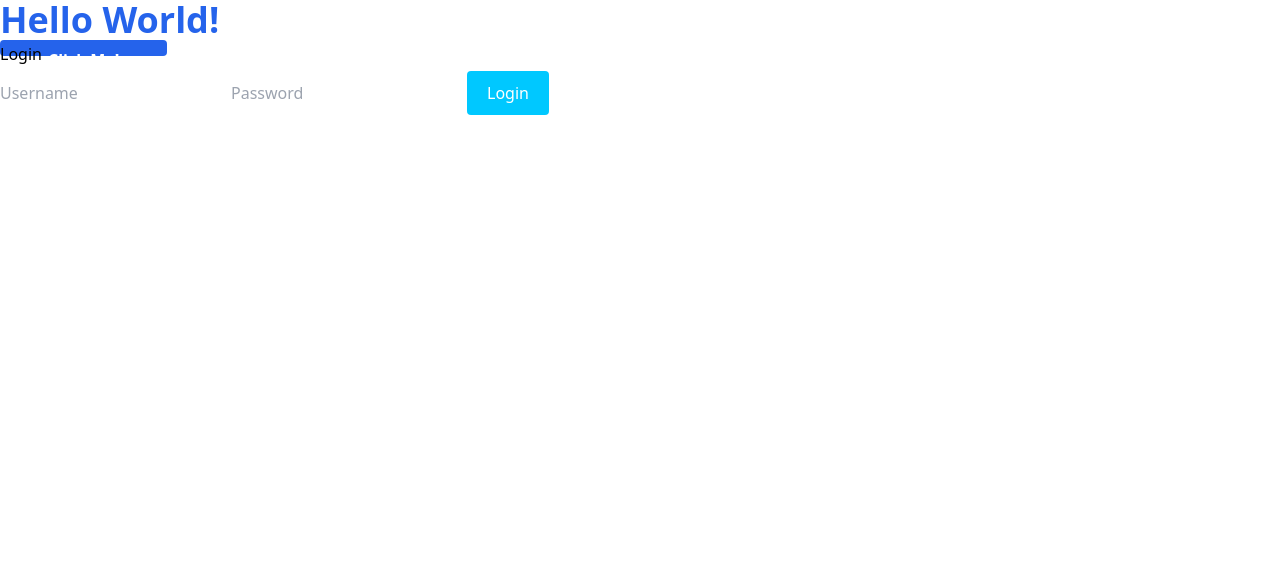
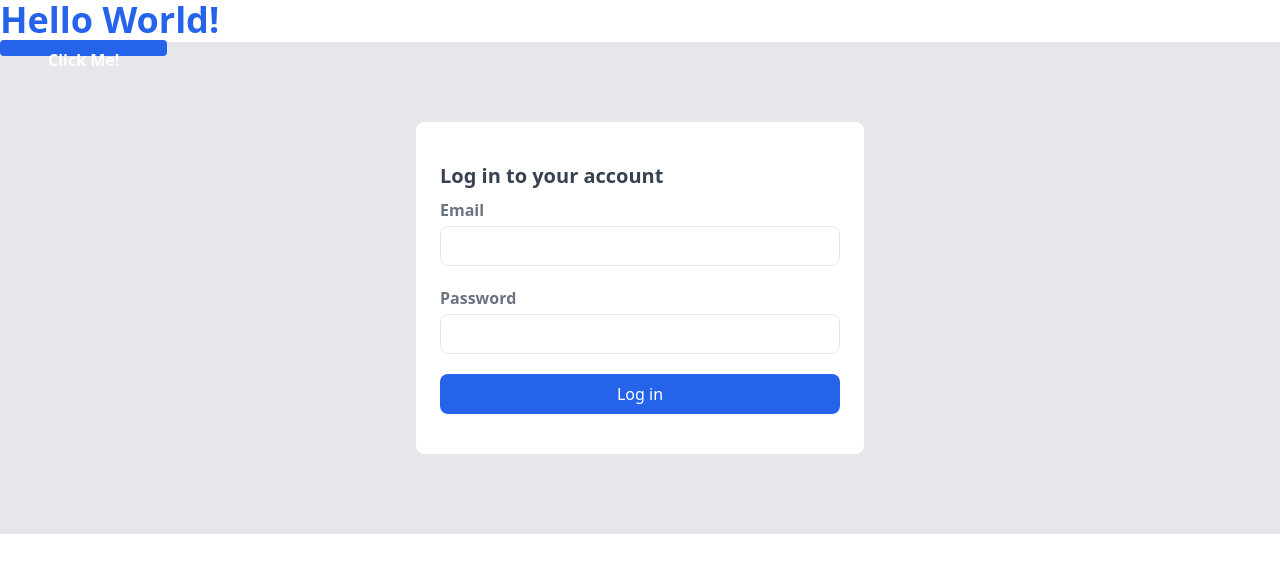
Before and after one commit to bounswe/bounswe2023group6, a React (Create React App) app in the folder app/frontend/: page /login in a window 1280 px wide. Shown: the top 572 px of the page. Built offline with nearby package versions, Linux system fonts and the light colour scheme.

Commit message:
Add login logic template

```diff
--- a/app/frontend/src/pages/Auth/ForgotPassword.js
+++ b/app/frontend/src/pages/Auth/ForgotPassword.js
@@ -1,11 +1,71 @@
-import React from 'react'
+import React, { useState } from 'react'
+import 'tailwindcss/tailwind.css'
 
-const ForgotPassword = () => (
-	<form>
-		<h1>Forgot Password</h1>
-		<input type='email' placeholder='Enter your email' />
-		<button type='submit'>Reset Password</button>
-	</form>
-)
+const ForgotPassword = () => {
+	const [isSubmitted, setIsSubmitted] = useState(false)
+	const [email, setEmail] = useState('')
+	const [isLoading, setIsLoading] = useState(false)
+	const [error, setError] = useState(null)
+
+	const handleSubmit = async (event) => {
+		event.preventDefault()
+		if (!email) {
+			setError('Email is required')
+			return
+		}
+
+		setIsLoading(true)
+		setError(null)
+
+		try {
+			// Simulate API call
+			await new Promise((resolve) => setTimeout(resolve, 2000))
+			setIsSubmitted(true)
+		} catch (e) {
+			setError('An error occurred. Please try again.')
+		} finally {
+			setIsLoading(false)
+		}
+	}
+
+	return (
+		<div className='bg-gray-200 py-20'>
+			<div className='max-w-md mx-auto bg-white rounded-lg overflow-hidden md:max-w-md'>
+				<div className='md:flex'>
+					<div className='w-full p-3 px-6 py-10'>
+						<div className='w-full'>
+							{isSubmitted ? (
+								<div>
+									<h1 className='text-xl text-gray-700 font-semibold mb-2'>Reset link sent!</h1>
+									<p className='text-gray-500'>Please check your email for a link to reset your password.</p>
+								</div>
+							) : (
+								<form onSubmit={handleSubmit} className='space-y-5'>
+									<div>
+										<label htmlFor='email' className='block text-sm font-medium text-gray-600'>
+											Email
+										</label>
+										<input
+											type='email'
+											id='email'
+											name='email'
+											value={email}
+											onChange={(e) => setEmail(e.target.value)}
+											className='mt-1 p-2 w-full border rounded-md'
+										/>
+									</div>
+									{error && <p className='text-red-500'>{error}</p>}
+									<button type='submit' className='w-full bg-blue-500 text-white p-2 rounded-md' disabled={isLoading}>
+										{isLoading ? 'Loading...' : 'Send Reset Link'}
+									</button>
+								</form>
+							)}
+						</div>
+					</div>
+				</div>
+			</div>
+		</div>
+	)
+}
 
 export default ForgotPassword
--- a/app/frontend/src/pages/Auth/Login.js
+++ b/app/frontend/src/pages/Auth/Login.js
@@ -1,15 +1,80 @@
-import React from 'react'
-import '../../index.css'
+import React, { useState } from 'react'
+import { useNavigate } from 'react-router-dom'
+import 'tailwindcss/tailwind.css'
 
-const Login = () => (
-	<form>
-		<h1>Login</h1>
-		<input type='text' placeholder='Username' />
-		<input type='password' placeholder='Password' />
-		<button className='btn' type='submit'>
-			Login
-		</button>
-	</form>
-)
+const Login = () => {
+	const [email, setEmail] = useState('')
+	const [password, setPassword] = useState('')
+	const [isLoading, setIsLoading] = useState(false)
+	const [error, setError] = useState(null)
+	const navigate = useNavigate()
+
+	const handleLogin = async (e) => {
+		e.preventDefault()
+		setIsLoading(true)
+		setError(null)
+
+		try {
+			// Simulate API call for login
+			await new Promise((resolve, reject) => {
+				setTimeout(() => {
+					if (email === 'user@example.com' && password === 'password') {
+						resolve()
+					} else {
+						reject(new Error('Invalid credentials'))
+					}
+				}, 2000)
+			})
+
+			navigate('/') // Redirect to homepage
+		} catch (err) {
+			setError('Invalid credentials. Please try again.')
+		} finally {
+			setIsLoading(false)
+		}
+	}
+
+	return (
+		<div className='bg-gray-200 py-20'>
+			<div className='max-w-md mx-auto bg-white rounded-lg overflow-hidden md:max-w-md'>
+				<div className='md:flex'>
+					<div className='w-full p-3 px-6 py-10'>
+						<div className='w-full'>
+							<h1 className='text-xl text-gray-700 font-semibold mb-2'>Log in to your account</h1>
+							<form onSubmit={handleLogin} className='space-y-5'>
+								<div>
+									<label className='block mb-1 font-semibold text-gray-500'>Email</label>
+									<input
+										className='w-full h-10 px-3 text-base placeholder-gray-600 border rounded-lg focus:shadow-outline'
+										type='email'
+										value={email}
+										onChange={(e) => setEmail(e.target.value)}
+									/>
+								</div>
+								<div>
+									<label className='block mb-1 font-semibold text-gray-500'>Password</label>
+									<input
+										className='w-full h-10 px-3 text-base placeholder-gray-600 border rounded-lg focus:shadow-outline'
+										type='password'
+										value={password}
+										onChange={(e) => setPassword(e.target.value)}
+									/>
+								</div>
+								{error && <p className='text-red-500'>{error}</p>}
+								<button
+									className='w-full h-10 px-3 text-white transition-colors duration-150 bg-blue-600 rounded-lg focus:shadow-outline hover:bg-blue-700'
+									type='submit'
+									disabled={isLoading}
+								>
+									{isLoading ? 'Logging in...' : 'Log in'}
+								</button>
+							</form>
+						</div>
+					</div>
+				</div>
+			</div>
+		</div>
+	)
+}
 
 export default Login
```
Also changed, not shown: app/frontend/.eslintrc.js.
